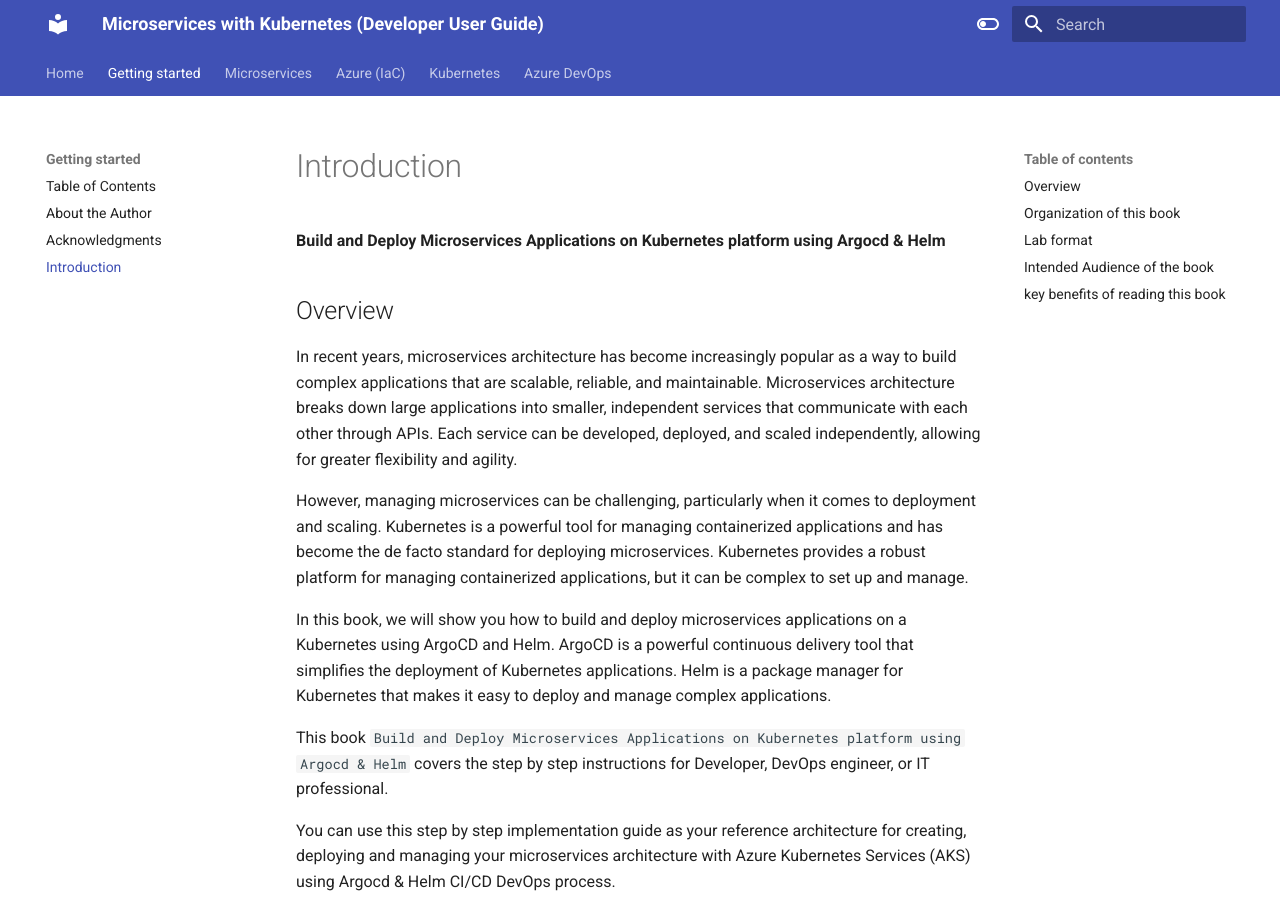
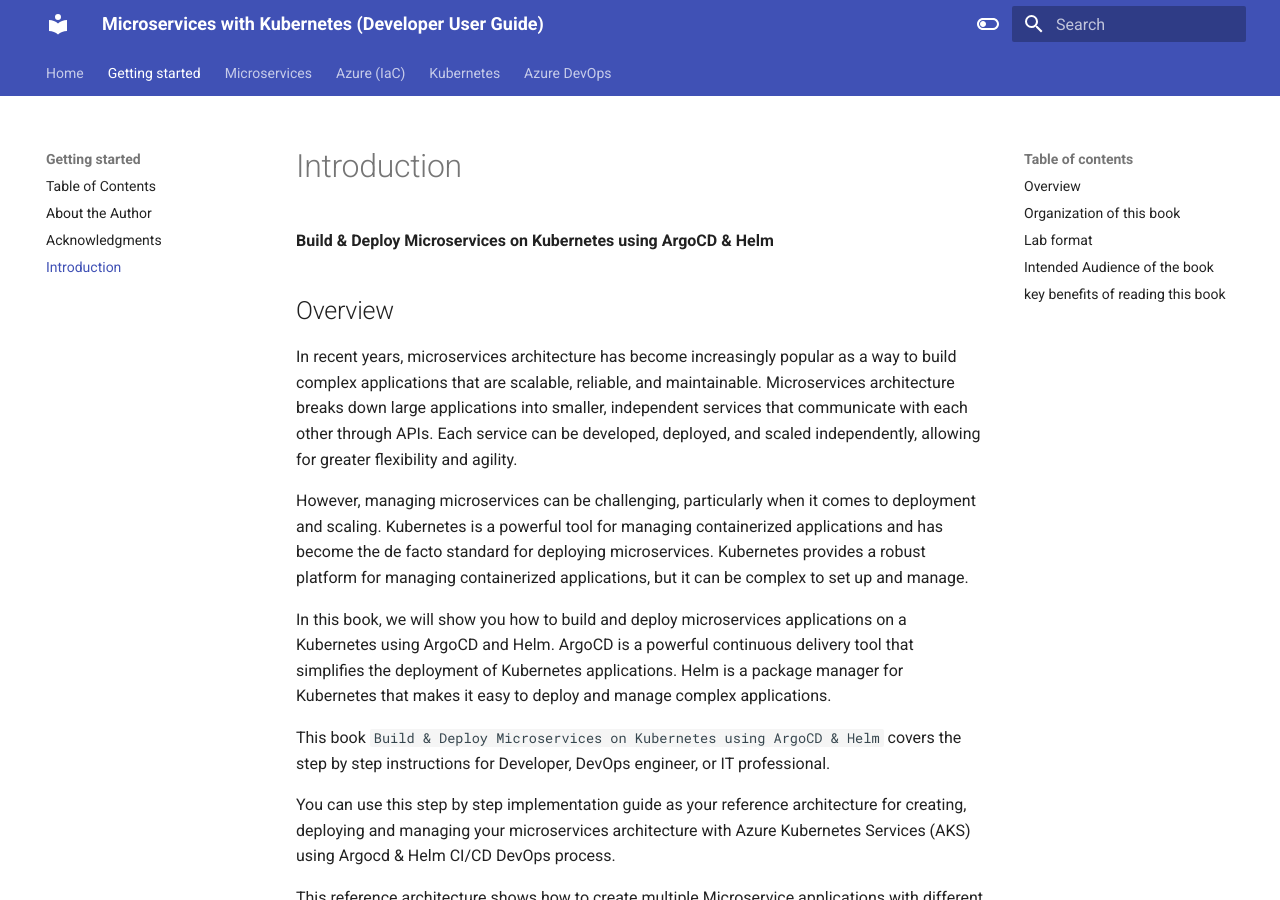
Before and after one commit to akeesari/kubernetes, an MkDocs documentation site: the page built from docs/gettingstarted/introduction.md, in a window 1280 px wide and 900 px high. Built offline with MkDocs 1.6.1 and Material for MkDocs 9.7.7, drawn with Linux system fonts in a browser that asks for light colours.

Commit message:
updated the title

```diff
--- a/docs/gettingstarted/introduction.md
+++ b/docs/gettingstarted/introduction.md
@@ -1,5 +1,5 @@
 
-**Build and Deploy Microservices Applications on Kubernetes platform using Argocd & Helm**
+**Build & Deploy Microservices on Kubernetes using ArgoCD & Helm**
 
 ## Overview
 
@@ -9,7 +9,7 @@
 
 In this book, we will show you how to build and deploy microservices applications on a Kubernetes using ArgoCD and Helm. ArgoCD is a powerful continuous delivery tool that simplifies the deployment of Kubernetes applications. Helm is a package manager for Kubernetes that makes it easy to deploy and manage complex applications.
 
-This book `Build and Deploy Microservices Applications on Kubernetes platform using Argocd & Helm` covers the step by step instructions for Developer, DevOps engineer, or IT professional.
+This book `Build & Deploy Microservices on Kubernetes using ArgoCD & Helm` covers the step by step instructions for Developer, DevOps engineer, or IT professional.
 
 You can use this step by step implementation guide as your reference architecture for creating, deploying and managing your microservices architecture with Azure Kubernetes Services (AKS) using Argocd & Helm CI/CD DevOps process.
 
--- a/mkdocs.yml
+++ b/mkdocs.yml
@@ -9,7 +9,7 @@
 # Author details
 site_author: Anji Keesari
 site_description: >-
-  Build and Deploy Microservices Applications on Kubernetes platform using Argocd & Helm
+  Build & Deploy Microservices on Kubernetes using ArgoCD & Helm
   Azure and Azure DevOps Pipelines.
 
 # # Repository details
```
Also changed, not shown: docs/index.md (+4 -1 lines).
